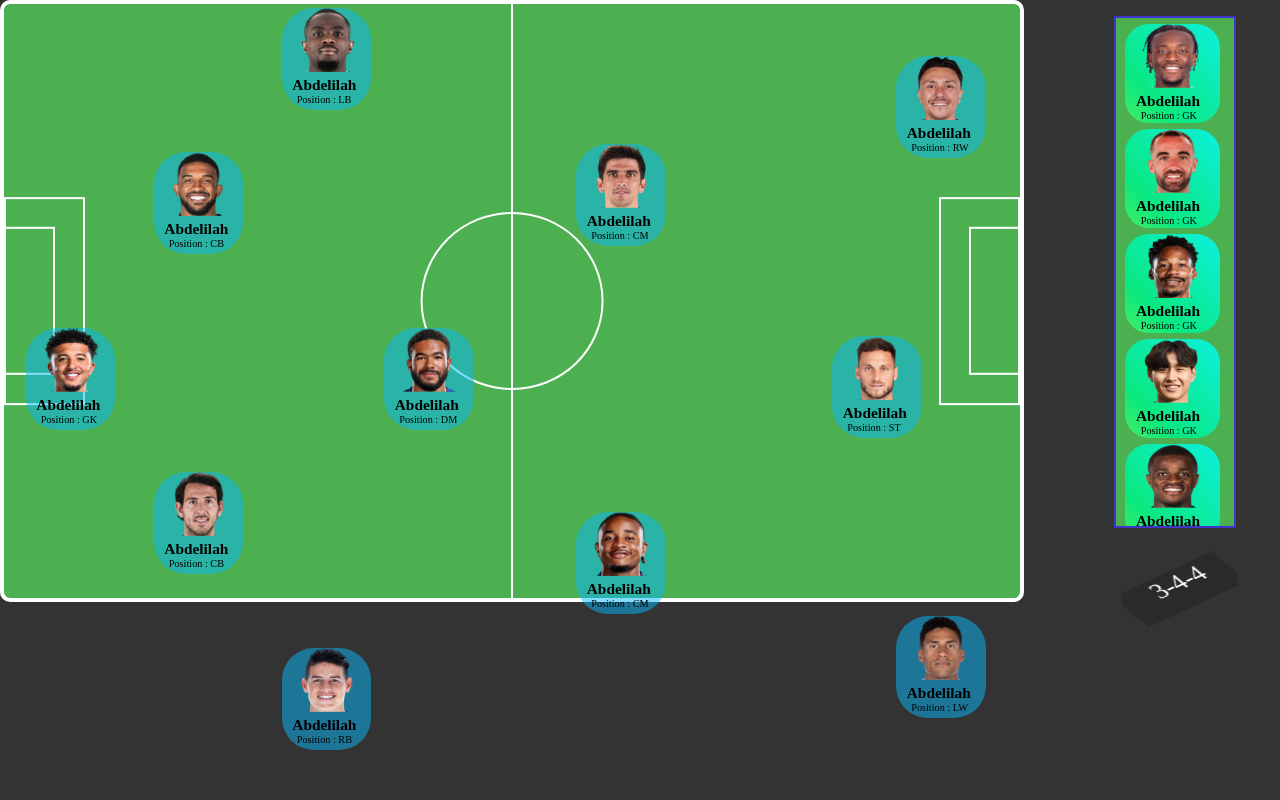
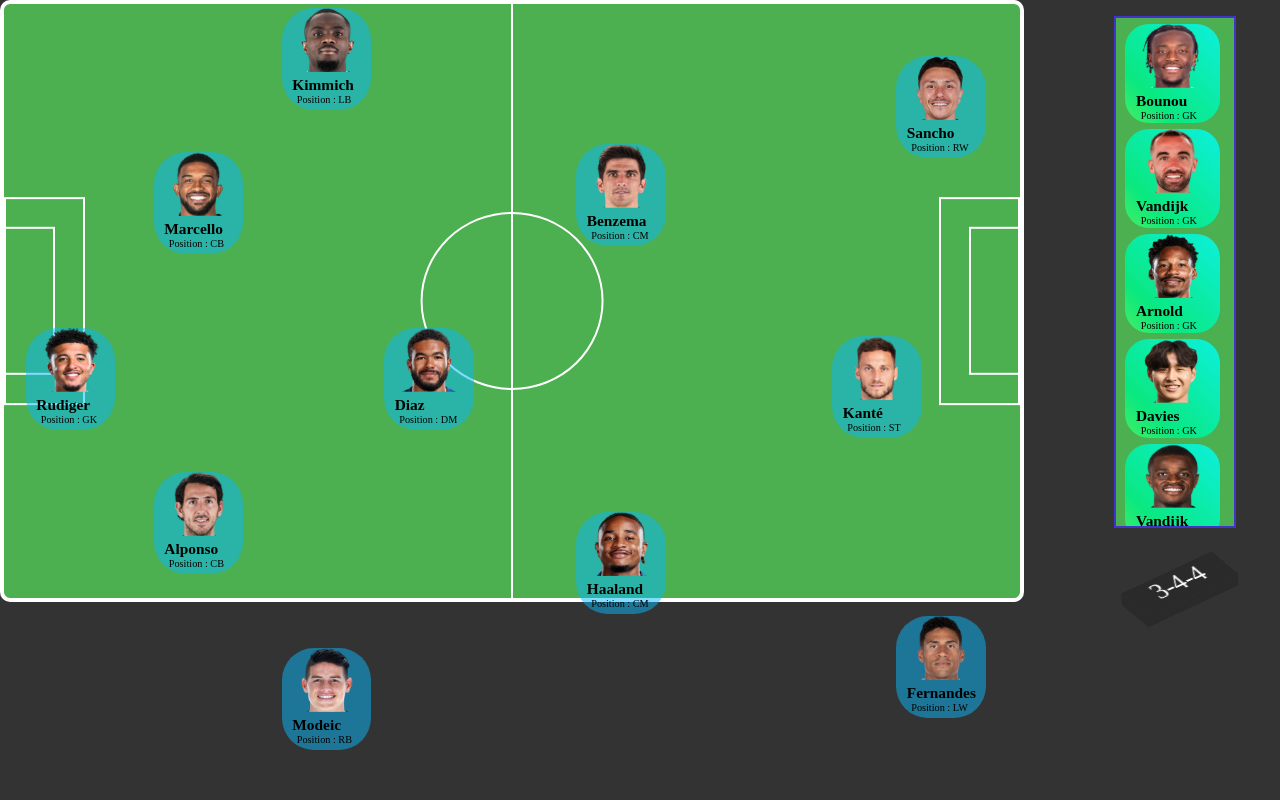
Before and after one commit to abdelilahkroud/FIFA-25, a plain HTML site: page EA-FC-25.html in a window 1280 px wide. Drawn offline with Linux system fonts and the light colour scheme.

Commit message:
EA 25 V1.0

```diff
--- a/EA-FC-25.html
+++ b/EA-FC-25.html
@@ -25,42 +25,42 @@
             <div class="kartscroll" >
                 <div class="kart">
                     <img src="/images/35.png">
-                    <h1>Abdelilah</h1>
+                    <h1>Bounou</h1>
                     <p>Position : GK</p>
                 </div>
                 <div class="kart">
                     <img src="/images/36.png">
-                    <h1>Abdelilah</h1>
+                    <h1>Vandijk</h1>
                     <p>Position : GK</p>
                 </div>
                 <div class="kart">
                     <img src="/images/37.png">
-                    <h1>Abdelilah</h1>
+                    <h1>Arnold</h1>
                     <p>Position : GK</p>
                 </div>
                 <div class="kart">
                     <img src="/images/38.png">
-                    <h1>Abdelilah</h1>
+                    <h1>Davies</h1>
                     <p>Position : GK</p>
                 </div>
                 <div class="kart">
                     <img src="/images/39.png">
-                    <h1>Abdelilah</h1>
+                    <h1>Vandijk</h1>
                     <p>Position : GK</p>
                 </div>
                 <div class="kart">
                     <img src="/images/40.png">
-                    <h1>Abdelilah</h1>
+                    <h1>Cristiano</h1>
                     <p>Position : GK</p>
                 </div>
                 <div class="kart">
                     <img src="/images/42.png">
-                    <h1>Abdelilah</h1>
+                    <h1>Naymar</h1>
                     <p>Position : GK</p>
                 </div>
                 <div class="kart">
                     <img src="/images/43.png">
-                    <h1>Abdelilah</h1>
+                    <h1>Mbappé</h1>
                     <p>Position : GK</p>
                 </div>
             </div>
@@ -84,57 +84,57 @@
 
         <section id="GK">
             <img src="/images/24.png">
-            <h1>Abdelilah</h1>
+            <h1>Rudiger</h1>
             <p>Position : GK</p>
         </section>
         <section id="CBL">
             <img src="/images/25.png">
-            <h1>Abdelilah</h1>
+            <h1>Marcello</h1>
             <p>Position : CB</p>
         </section>
         <section id="CBR">
             <img src="/images/26.png">
-            <h1>Abdelilah</h1>
+            <h1>Alponso</h1>
             <p>Position : CB</p>
         </section>
         <section id="LB">
             <img src="/images/27.png">
-            <h1>Abdelilah</h1>
+            <h1>Kimmich</h1>
             <p>Position : LB</p>
         </section>
         <section id="RB">
             <img src="/images/28.png">
-            <h1>Abdelilah</h1>
+            <h1>Modeic</h1>
             <p>Position : RB</p>
         </section>
         <section id="DM">
             <img src="/images/29.png">
-            <h1>Abdelilah</h1>
+            <h1>Diaz</h1>
             <p>Position : DM</p>
         </section>
         <section id="CML">
             <img src="/images/30.png">
-            <h1>Abdelilah</h1>
+            <h1>Benzema</h1>
             <p>Position : CM</p>
         </section>
         <section id="CMR">
             <img src="/images/31.png">
-            <h1>Abdelilah</h1>
+            <h1>Haaland</h1>
             <p>Position : CM</p>
         </section>
         <section id="LW">
             <img src="/images/32.png">
-            <h1>Abdelilah</h1>
+            <h1>Fernandes</h1>
             <p>Position : LW</p>
         </section>
         <section id="RW">
             <img src="/images/33.png">
-            <h1>Abdelilah</h1>
+            <h1>Sancho</h1>
             <p>Position : RW</p>
         </section>
         <section id="ST">
             <img src="/images/34.png">
-            <h1>Abdelilah</h1>
+            <h1>Kanté</h1>
             <p>Position : ST</p>
         </section>
 
@@ -143,6 +143,9 @@
 
 <script src="/EA-FC-25.js"></script>
 
+
+
+
 </body>
 
 </html>
--- a/EA-FC-25.js
+++ b/EA-FC-25.js
@@ -5,8 +5,6 @@ const btn = document.getElementById("changeFormation");
     btn.addEventListener("click", changeFormation);
 
     function changeFormation() {
-
-
 
     document.getElementById("btnFor").innerHTML = "4-3-3";
 
@@ -43,7 +41,4 @@ const btn = document.getElementById("changeFormation");
     const changePostST = document.getElementById("ST");
     changePostST.id = "ST-prime";
 
-
-
-
 }
```
Also changed, not shown: 4-3-3.css (line endings or trailing spaces).
